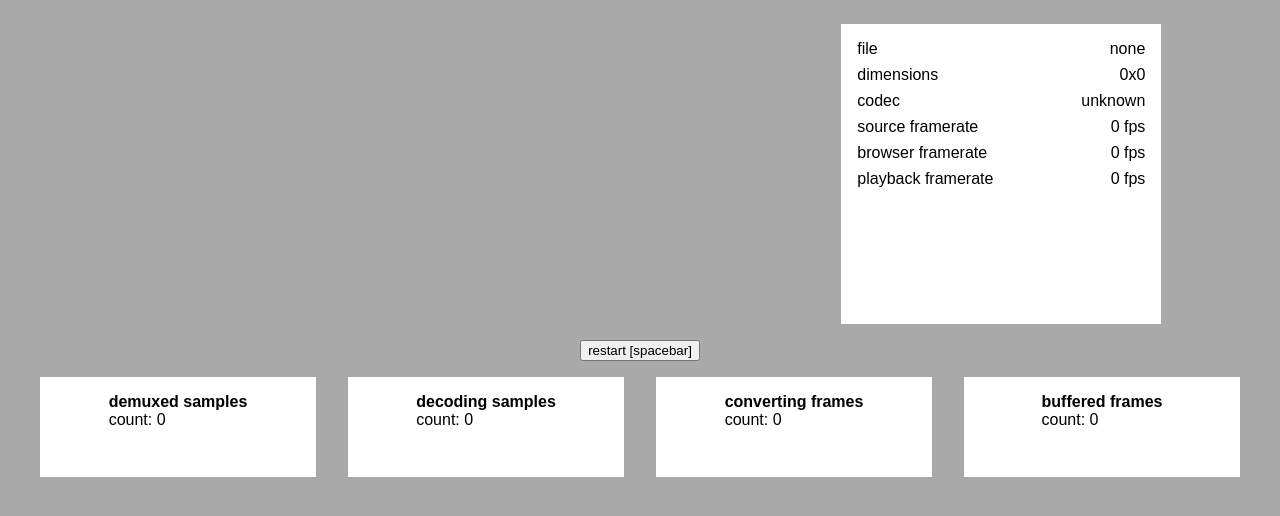
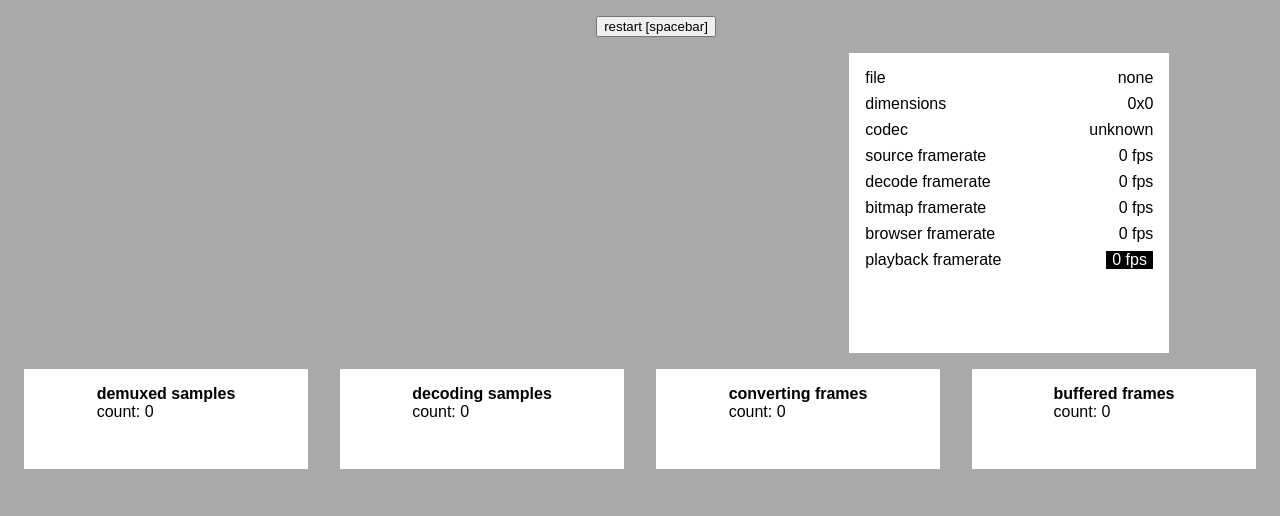
Before and after one commit to krnsk0/webcodecs_hackathon, a React (Vite) app: page / in a window 1280 px wide. Shown: the top 516 px of the page. Built offline with nearby package versions, Linux system fonts and the light colour scheme.

Commit message:
show de facto framerate

```diff
--- a/src/App.tsx
+++ b/src/App.tsx
@@ -44,13 +44,14 @@ function App() {
 
   return (
     <>
+      <div className="controls">
+        <button onClick={startEverything}>restart [spacebar]</button>
+      </div>
       <div className="upper">
         <div ref={canvasContainer} id="canvas-container"></div>
         <Metrics player={player} />
       </div>
-      <div className="controls">
-        <button onClick={startEverything}>restart [spacebar]</button>
-      </div>
+
       <Visualization player={player} />
     </>
   );
--- a/src/Metrics.tsx
+++ b/src/Metrics.tsx
@@ -22,6 +22,8 @@ export const Metrics = ({ player }: DataProps) => {
   const dimensions = `${data?.sourceWidth ?? 0}x${data?.sourceHeight ?? 0}`;
   const codec = data?.sourceCodec ?? 'unknown';
   const sourceFramerate = `${data?.sourceFramerate.toFixed(2) ?? '0'} fps`;
+  const decodeFramerate = `${data?.decodeFramerate.toFixed(2) ?? '0'} fps`;
+  const conversionFramerate = `${data?.conversionFramerate.toFixed(2) ?? '0'} fps`;
   const animationFramerate = `${data?.animationFramerate.toFixed(2) ?? '0'} fps`;
   const playbackFramerate = `${data?.playbackFramerate.toFixed(2) ?? '0'} fps`;
 
@@ -44,12 +46,28 @@ export const Metrics = ({ player }: DataProps) => {
         <span>{sourceFramerate}</span>
       </div>
       <div className="metrics-row">
+        <span>decode framerate</span>
+        <span>{decodeFramerate}</span>
+      </div>
+      <div className="metrics-row">
+        <span>bitmap framerate</span>
+        <span>{conversionFramerate}</span>
+      </div>
+      <div className="metrics-row">
         <span>browser framerate</span>
         <span>{animationFramerate}</span>
       </div>
       <div className="metrics-row">
         <span>playback framerate</span>
-        <span>{playbackFramerate}</span>
+        <span
+          style={{
+            backgroundColor: 'black',
+            color: 'white',
+            padding: '0 0.4em',
+          }}
+        >
+          {playbackFramerate}
+        </span>
       </div>
     </div>
   );
--- a/src/index.css
+++ b/src/index.css
@@ -6,7 +6,6 @@ body {
   background-color: darkgrey;
   overflow-y: hidden;
   --canvas-height: 300px;
-  padding: 1em;
 }
 .upper {
   display: flex;
@@ -23,6 +22,7 @@ body {
   flex-direction: column;
   justify-content: flex-start;
   align-items: flex-start;
+  overflow-y: scroll;
 }
 .metrics-row {
   display: flex;
@@ -45,7 +45,7 @@ canvas {
   border: 1px solid black;
 }
 .controls {
-  margin-top: 1em;
+  margin: 1em;
   display: flex;
   justify-content: center;
   width: 100%;
--- a/src/player/player.ts
+++ b/src/player/player.ts
@@ -262,6 +262,8 @@ export class Player {
       sourceCodec: this.adVideoDecoderConfigs[this.adPodIndex]?.codec || '',
       animationFramerate: this.getAnimationFramerate(),
       playbackFramerate: this.videoPlayer?.getPlaybackFramerate() || 0,
+      conversionFramerate: this.videoPlayer?.getConversionFramerate() || 0,
+      decodeFramerate: this.videoPlayer?.getDecodeFramerate() || 0,
     };
   }
 }
--- a/src/player/videoPlayer.ts
+++ b/src/player/videoPlayer.ts
@@ -38,6 +38,10 @@ export class VideoPlayer {
   private lastDrawnFrameTimstamp?: number;
   private framesSuccessullyRendered = 0;
   private firstFrameDisplayTimestamp?: number;
+  private framesConverted = 0;
+  private firstFrameConversionTimestamp?: number;
+  private framesDecoded = 0;
+  private firstFrameDecodedTimestamp?: number;
 
   public async setup({
     videoDecoderConfig,
@@ -116,6 +120,12 @@ export class VideoPlayer {
     if (this.frameDuration === undefined) {
       this.frameDuration = videoFrame.duration ?? undefined;
     }
+
+    if (this.firstFrameDecodedTimestamp === undefined) {
+      this.firstFrameDecodedTimestamp = Date.now();
+    }
+
+    this.framesDecoded += 1;
 
     this.startConvertingFrame({ videoFrame, timestamp });
   }
@@ -215,6 +225,10 @@ export class VideoPlayer {
   }) {
     if (NOISY_LOGS) this.log(`finished conversion of frame ${timestamp}`);
     this.removeTimestampFromConvertingChunksList(timestamp);
+    if (this.firstFrameConversionTimestamp === undefined) {
+      this.firstFrameConversionTimestamp = Date.now();
+    }
+    this.framesConverted += 1;
     this.frameBuffer.push({
       bitmap,
       timestamp,
@@ -293,15 +307,35 @@ export class VideoPlayer {
   }
 
   public getSourceFramerate(): number {
+    if (this.isDonePlaying()) return 0;
     if (this.frameDuration === undefined) return 0;
     return 1000 / this.frameDuration;
   }
 
   public getPlaybackFramerate(): number {
+    if (this.isDonePlaying()) return 0;
     if (this.firstFrameDisplayTimestamp === undefined) return 0;
     return (
       this.framesSuccessullyRendered /
       ((Date.now() - this.firstFrameDisplayTimestamp) / 1000)
     );
   }
+
+  public getConversionFramerate(): number {
+    if (this.isDonePlaying()) return 0;
+    if (this.firstFrameConversionTimestamp === undefined) return 0;
+    return (
+      this.framesConverted /
+      ((Date.now() - this.firstFrameConversionTimestamp) / 1000)
+    );
+  }
+
+  public getDecodeFramerate(): number {
+    if (this.isDonePlaying()) return 0;
+    if (this.firstFrameDecodedTimestamp === undefined) return 0;
+    return (
+      this.framesDecoded /
+      ((Date.now() - this.firstFrameDecodedTimestamp) / 1000)
+    );
+  }
 }
```
